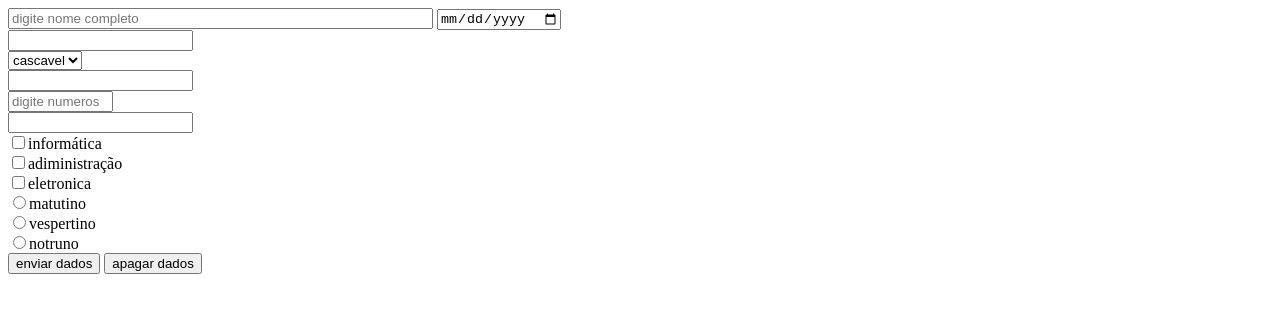
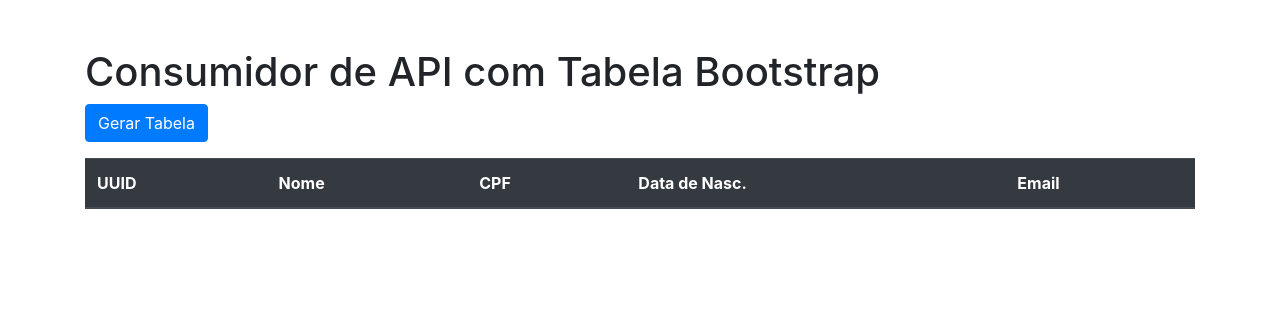
Before and after one commit to viniporfirio/viniciusporfiriocunha, a plain HTML site: page <!DOCTYPE html>.html in a window 1280 px wide. Drawn offline with nearby package versions, Linux system fonts and the light colour scheme.

Commit message:
Add files via upload

```diff
--- a/<!DOCTYPE html>.html
+++ b/<!DOCTYPE html>.html
@@ -1,47 +1,54 @@
 <!DOCTYPE html>
 <html lang="pt-br">
 <head>
-    <meta charset="utf-8">
-    <title> Formulário aula fornt-end </title>
+<meta charset="UTF-8">
+<meta name="viewport" content="width=device-width, initial-scale=1.0">
+<title>Consumidor de API com Tabela Bootstrap</title>
+<link rel="stylesheet" href="https://stackpath.bootstrapcdn.com/bootstrap/4.3.1/css/bootstrap.min.css">
+<script>
+async function fetchApiData() {
+  const apiUrl = 'https://api.invertexto.com/v1/faker?token=6425|at4CHIcGEXPa2vbKVMksg84sWP7cr2qp&locale=pt_BR';
+  let tableContent = '';
+  for (let i = 0; i < 5; i++) {
+    const response = await fetch(apiUrl);
+    const data = await response.json();
+    tableContent += `
+      <tr>
+        <td>${data.uuid}</td>
+        <td>${data.name}</td>
+        <td>${data.cpf}</td>
+        <td>${data.birth_date}</td>
+        <td>${data.email}</td>
+      </tr>
+    `;
+  }
+  document.getElementById('apiTableBody').innerHTML = tableContent;
+}
+</script>
 </head>
 <body>
-    <form method="post" action="">
-       <input type="text" size="50" maxlength="40" placeholder="digite nome completo"
-     <br>
-       <input type="date">
-     <br>
-       <input type="number" size="10">
-     <br>
-       <select name="nome-cidade">
-        <br>
-          <option>cascavel</option>
-          <option>corbélia</option>
-          <option>maringá</option>
-          <option>londrina</option>
-     </select>
-     <br>
-     <input type="email">
-     <br>
-     <input type="password" size="10" maxlength="10" placeholder="digite numeros">
-     <br>
-     <input type="tel">
-     <br>
-     <input type="checkbox" nome="curso" value="informática">informática
-     <br>
-     <input type="checkbox" nome="curso" value="adiministração">adiministração
-     <br>
-     <input type="checkbox" nome="curso" value="eletronica">eletronica
-     <br>
-     <input type="radio" name="periodo" value="matutino">matutino
-     <br>
-     <input type="radio" name="periodo" value="vespertino">vespertino
-     <br>
-     <input type="radio" name="periodo" value="notruno">notruno
-     <br>
-     <input type="submit" value="enviar dados"
-     <br>
-     <input type="reset" value="apagar dados">
-     <br>
 
-    </body>
+<div class="container mt-5">
+  <h1>Consumidor de API com Tabela Bootstrap</h1>
+  <button class="btn btn-primary" onclick="fetchApiData()">Gerar Tabela</button>
+  <table class="table mt-3">
+    <thead class="thead-dark">
+      <tr>
+        <th>UUID</th>
+        <th>Nome</th>
+        <th>CPF</th>
+        <th>Data de Nasc.</th>
+        <th>Email</th>
+      </tr>
+    </thead>
+    <tbody id="apiTableBody">
+      <!-- Os dados da API serÃ£o inseridos aqui -->
+    </tbody>
+  </table>
+</div>
+
+<script src="https://code.jquery.com/jquery-3.3.1.slim.min.js"></script>
+<script src="https://cdnjs.cloudflare.com/ajax/libs/popper.js/1.14.7/umd/popper.min.js"></script>
+<script src="https://stackpath.bootstrapcdn.com/bootstrap/4.3.1/js/bootstrap.min.js"></script>
+</body>
 </html>
```
